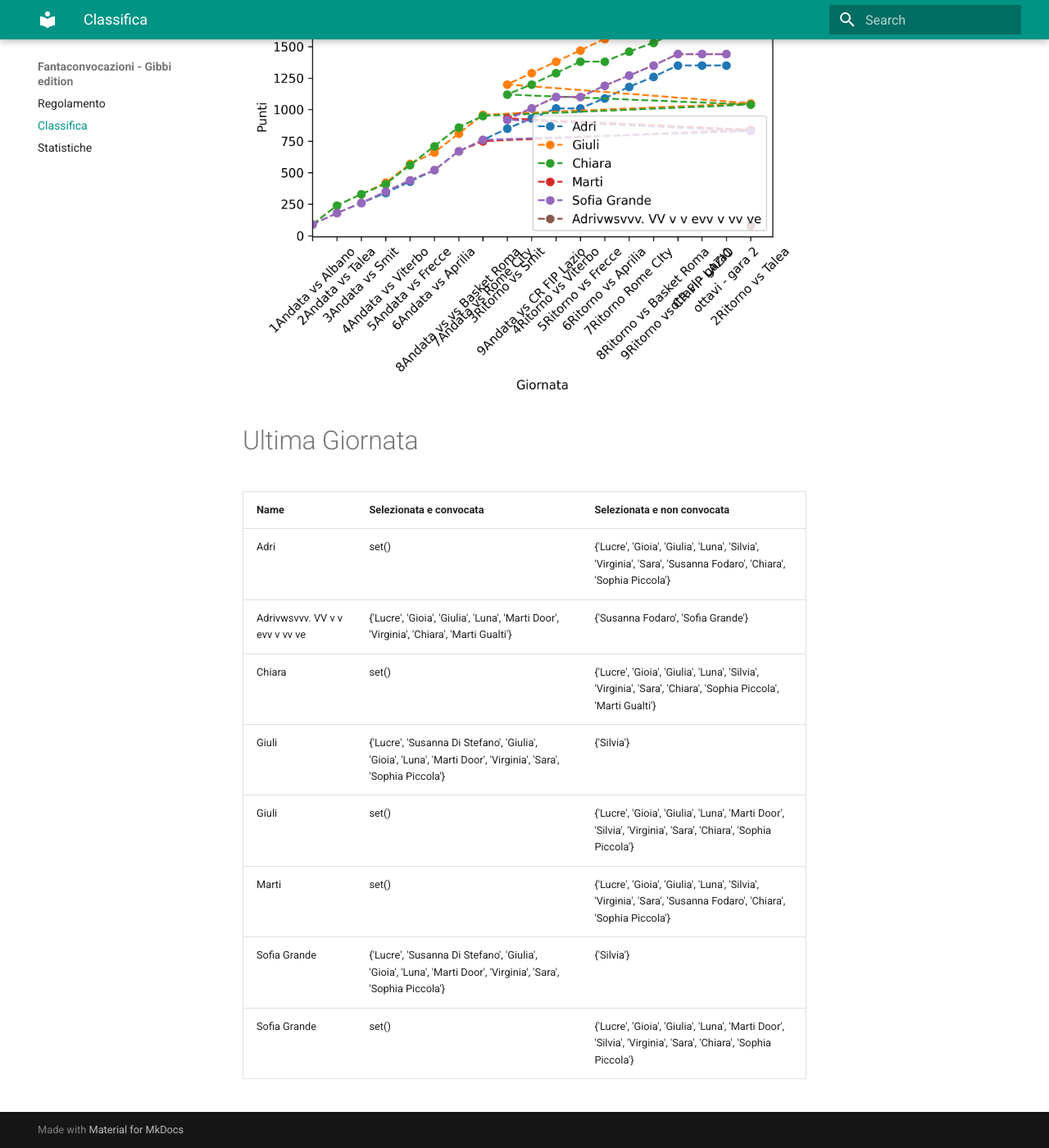
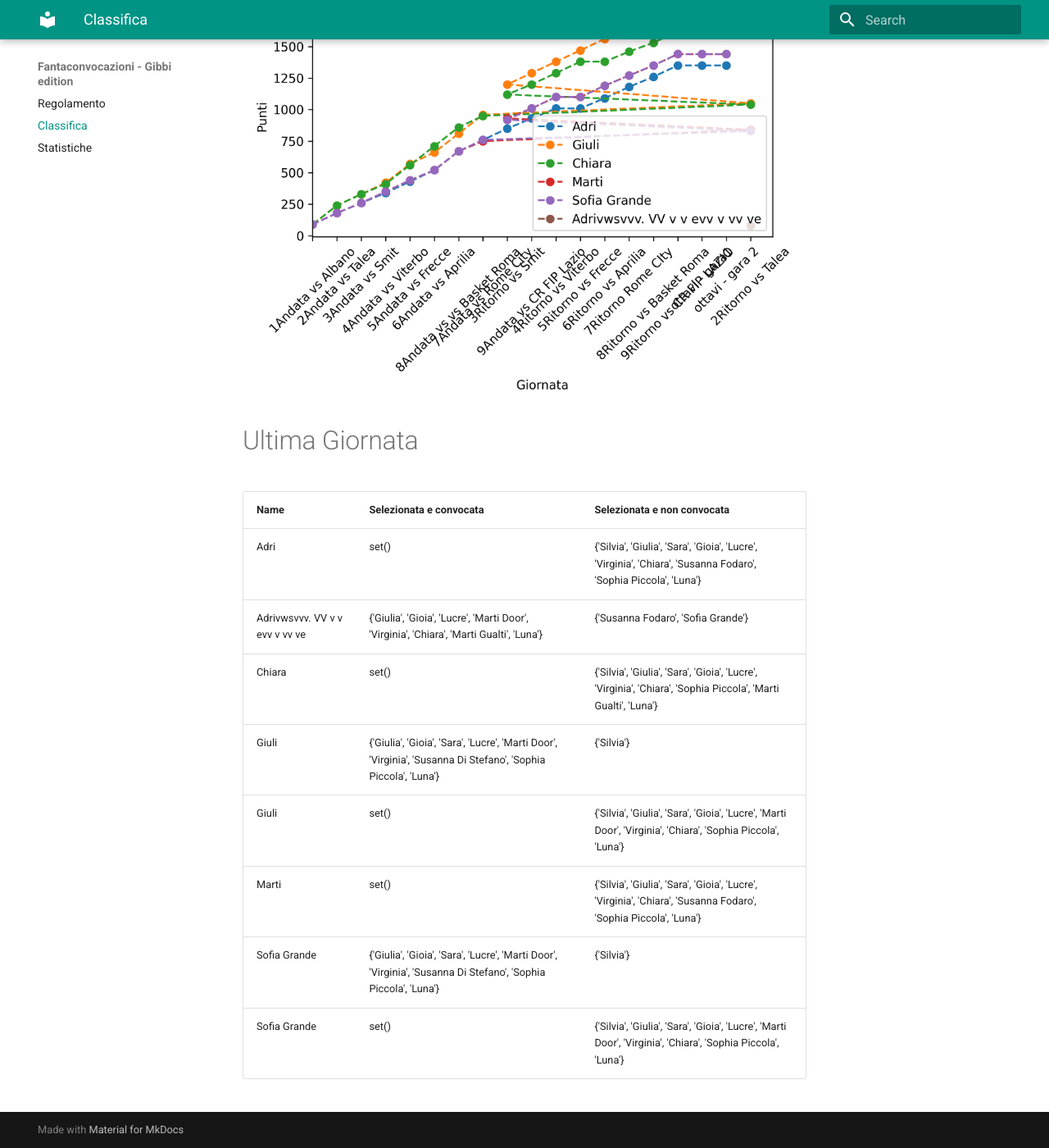
Before and after one commit to martinig94/fantagibbi, an MkDocs documentation site: the page built from docs/Classifica.md, in a window 1280 px wide and 1400 px high, scrolled down 676 px. Shown: the whole window at 82% size. Built offline with MkDocs 1.6.1 and Material for MkDocs 9.7.7, drawn with Linux system fonts in a browser that asks for light colours.

Commit message:
Auto-update from main.py

```diff
--- a/docs/Classifica.md
+++ b/docs/Classifica.md
@@ -19,12 +19,12 @@
 <!-- START_TABLE CORRECT -->
 | Name                           | Selezionata e convocata                                                                                        | Selezionata e non convocata                                                                                      |
 |:-------------------------------|:---------------------------------------------------------------------------------------------------------------|:-----------------------------------------------------------------------------------------------------------------|
-| Adri                           | set()                                                                                                          | {'Lucre', 'Gioia', 'Giulia', 'Luna', 'Silvia', 'Virginia', 'Sara', 'Susanna Fodaro', 'Chiara', 'Sophia Piccola'} |
-| Adrivwsvvv. VV v v evv v vv ve | {'Lucre', 'Gioia', 'Giulia', 'Luna', 'Marti Door', 'Virginia', 'Chiara', 'Marti Gualti'}                       | {'Susanna Fodaro', 'Sofia Grande'}                                                                               |
-| Chiara                         | set()                                                                                                          | {'Lucre', 'Gioia', 'Giulia', 'Luna', 'Silvia', 'Virginia', 'Sara', 'Chiara', 'Sophia Piccola', 'Marti Gualti'}   |
-| Giuli                          | {'Lucre', 'Susanna Di Stefano', 'Giulia', 'Gioia', 'Luna', 'Marti Door', 'Virginia', 'Sara', 'Sophia Piccola'} | {'Silvia'}                                                                                                       |
-| Giuli                          | set()                                                                                                          | {'Lucre', 'Gioia', 'Giulia', 'Luna', 'Marti Door', 'Silvia', 'Virginia', 'Sara', 'Chiara', 'Sophia Piccola'}     |
-| Marti                          | set()                                                                                                          | {'Lucre', 'Gioia', 'Giulia', 'Luna', 'Silvia', 'Virginia', 'Sara', 'Susanna Fodaro', 'Chiara', 'Sophia Piccola'} |
-| Sofia Grande                   | {'Lucre', 'Susanna Di Stefano', 'Giulia', 'Gioia', 'Luna', 'Marti Door', 'Virginia', 'Sara', 'Sophia Piccola'} | {'Silvia'}                                                                                                       |
-| Sofia Grande                   | set()                                                                                                          | {'Lucre', 'Gioia', 'Giulia', 'Luna', 'Marti Door', 'Silvia', 'Virginia', 'Sara', 'Chiara', 'Sophia Piccola'}     |
+| Adri                           | set()                                                                                                          | {'Silvia', 'Giulia', 'Sara', 'Gioia', 'Lucre', 'Virginia', 'Chiara', 'Susanna Fodaro', 'Sophia Piccola', 'Luna'} |
+| Adrivwsvvv. VV v v evv v vv ve | {'Giulia', 'Gioia', 'Lucre', 'Marti Door', 'Virginia', 'Chiara', 'Marti Gualti', 'Luna'}                       | {'Susanna Fodaro', 'Sofia Grande'}                                                                               |
+| Chiara                         | set()                                                                                                          | {'Silvia', 'Giulia', 'Sara', 'Gioia', 'Lucre', 'Virginia', 'Chiara', 'Sophia Piccola', 'Marti Gualti', 'Luna'}   |
+| Giuli                          | {'Giulia', 'Gioia', 'Sara', 'Lucre', 'Marti Door', 'Virginia', 'Susanna Di Stefano', 'Sophia Piccola', 'Luna'} | {'Silvia'}                                                                                                       |
+| Giuli                          | set()                                                                                                          | {'Silvia', 'Giulia', 'Sara', 'Gioia', 'Lucre', 'Marti Door', 'Virginia', 'Chiara', 'Sophia Piccola', 'Luna'}     |
+| Marti                          | set()                                                                                                          | {'Silvia', 'Giulia', 'Sara', 'Gioia', 'Lucre', 'Virginia', 'Chiara', 'Susanna Fodaro', 'Sophia Piccola', 'Luna'} |
+| Sofia Grande                   | {'Giulia', 'Gioia', 'Sara', 'Lucre', 'Marti Door', 'Virginia', 'Susanna Di Stefano', 'Sophia Piccola', 'Luna'} | {'Silvia'}                                                                                                       |
+| Sofia Grande                   | set()                                                                                                          | {'Silvia', 'Giulia', 'Sara', 'Gioia', 'Lucre', 'Marti Door', 'Virginia', 'Chiara', 'Sophia Piccola', 'Luna'}     |
 <!-- END_TABLE CORRECT -->
```
